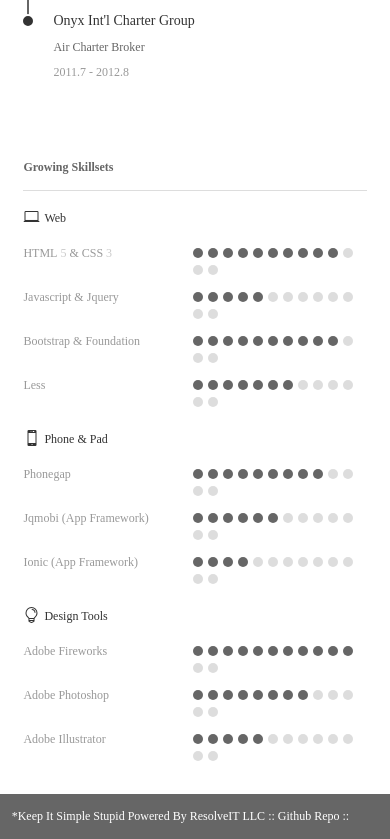
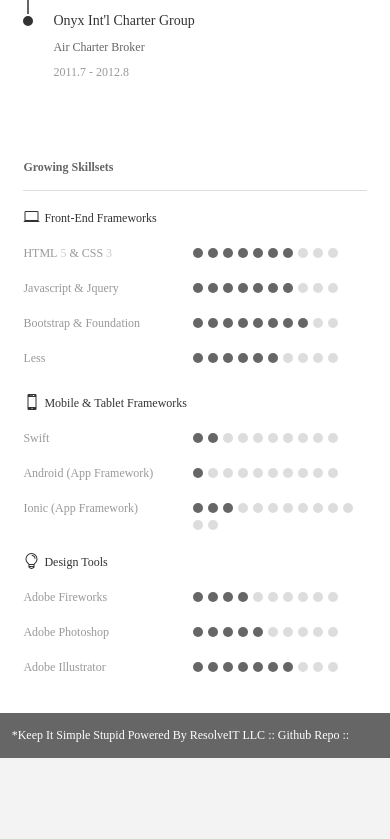
Before and after one commit to Obsaa/obsaa_resume, a plain HTML site: page index.html in a window 390 px wide. Shown: the part 2118-2957 px from the top of the page. After the commit the page ends 2876 px from the top, so only its background shows below. Drawn offline with Linux system fonts and the light colour scheme.

Commit message:
changed the ratings to base 10

```diff
--- a/index.html
+++ b/index.html
@@ -222,15 +222,12 @@
 
                         <h5 style="font-weight:bold;">Growing Skillsets</h5>
                         <dl class="clearfix">
-                            <dt><h6><i aria-hidden="true" data-icon="&#xe00d;"></i>Web<h6></dt>
+                            <dt><h6><i aria-hidden="true" data-icon="&#xe00d;"></i>Front-End Frameworks<h6></dt>
                             <dd></dd>
                         </dl>
                         <dl class="clearfix">
                             <dt>HTML<em>5</em> & CSS<em>3</em></dt>
                             <dd>
-                                <b></b>
-                                <b></b>
-                                <b></b>
                                 <b></b>
                                 <b></b>
                                 <b></b>
@@ -251,11 +248,8 @@
                                 <b></b>
                                 <b></b>
                                 <b></b>
-                                <em></em>
-                                <em></em>
-                                <em></em>
-                                <em></em>
-                                <em></em>
+                                <b></b>
+                                <b></b>
                                 <em></em>
                                 <em></em>
                                 <em></em>
@@ -272,9 +266,6 @@
                                 <b></b>
                                 <b></b>
                                 <b></b>
-                                <b></b>
-                                <b></b>
-                                <em></em>
                                 <em></em>
                                 <em></em>
                             </dd>
@@ -288,7 +279,23 @@
                                 <b></b>
                                 <b></b>
                                 <b></b>
+                                <em></em>
+                                <em></em>
+                                <em></em>
+                                <em></em>
+                            </dd>
+                        </dl>
+                        <dl class="clearfix mt20">
+                            <dt><h6><i aria-hidden="true" data-icon="&#xe00b;"></i>Mobile & Tablet Frameworks<h6></dt>
+                            <dd></dd>
+                        </dl>
+                        <dl class="clearfix">
+                            <dt>Swift</dt>
+                            <dd>
                                 <b></b>
+                                <b></b>
+                                <em></em>
+                                <em></em>
                                 <em></em>
                                 <em></em>
                                 <em></em>
@@ -297,37 +304,12 @@
                                 <em></em>
                             </dd>
                         </dl>
-                        <dl class="clearfix mt20">
-                            <dt><h6><i aria-hidden="true" data-icon="&#xe00b;"></i>Phone & Pad<h6></dt>
-                            <dd></dd>
-                        </dl>
                         <dl class="clearfix">
-                            <dt>Phonegap</dt>
+                            <dt>Android (App Framework)</dt>
                             <dd>
-                                <b></b>
-                                <b></b>
-                                <b></b>
-                                <b></b>
-                                <b></b>
-                                <b></b>
-                                <b></b>
-                                <b></b>
                                 <b></b>
                                 <em></em>
                                 <em></em>
-                                <em></em>
-                                <em></em>
-                            </dd>
-                        </dl>
-                        <dl class="clearfix">
-                            <dt>Jqmobi (App Framework)</dt>
-                            <dd>
-                                <b></b>
-                                <b></b>
-                                <b></b>
-                                <b></b>
-                                <b></b>
-                                <b></b>
                                 <em></em>
                                 <em></em>
                                 <em></em>
@@ -343,7 +325,7 @@
                                 <b></b>
                                 <b></b>
                                 <b></b>
-                                <b></b>
+                                <em></em>
                                 <em></em>
                                 <em></em>
                                 <em></em>
@@ -366,13 +348,10 @@
                                 <b></b>
                                 <b></b>
                                 <b></b>
-                                <b></b>
-                                <b></b>
-                                <b></b>
-                                <b></b>
-                                <b></b>
-                                <b></b>
-                                <b></b>
+                                <em></em>
+                                <em></em>
+                                <em></em>
+                                <em></em>
                                 <em></em>
                                 <em></em>
                             </dd>
@@ -380,9 +359,6 @@
                         <dl class="clearfix">
                             <dt>Adobe Photoshop</dt>
                             <dd>
-                                <b></b>
-                                <b></b>
-                                <b></b>
                                 <b></b>
                                 <b></b>
                                 <b></b>
@@ -403,11 +379,8 @@
                                 <b></b>
                                 <b></b>
                                 <b></b>
-                                <em></em>
-                                <em></em>
-                                <em></em>
-                                <em></em>
-                                <em></em>
+                                <b></b>
+                                <b></b>
                                 <em></em>
                                 <em></em>
                                 <em></em>
```
